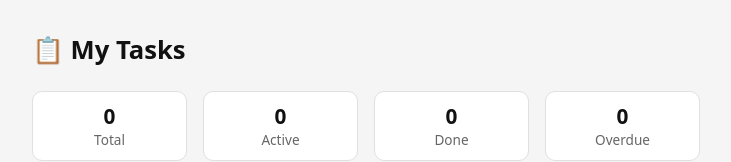
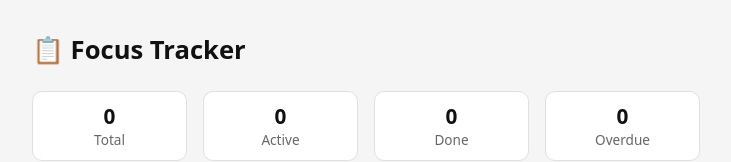
Before and after one commit to Kingmamba04/Focus-Tracker, a plain HTML site: page index.html in a window 1280 px wide. Shown: the top 162 px of the page, without its empty margins (274-1005 px from the left). Drawn offline with Linux system fonts and the light colour scheme.

Commit message:
Change title and header from 'Task Manager' to 'Focus Tracker'

```diff
--- a/index.html
+++ b/index.html
@@ -3,7 +3,7 @@
 <head>
 <meta charset="UTF-8">
 <meta name="viewport" content="width=device-width, initial-scale=1.0">
-<title>Task Manager</title>
+<title>Focus Tracker</title>
 <style>
   * { box-sizing: border-box; margin: 0; padding: 0; }
   body { font-family: system-ui, sans-serif; background: #f5f5f5; color: #1a1a1a; min-height: 100vh; }
@@ -60,7 +60,7 @@
 </head>
 <body>
 <div class="app">
-  <h1>📋 My Tasks</h1>
+  <h1>📋 Focus Tracker</h1>
 
   <div class="stats">
     <div class="stat"><strong id="stat-total">0</strong>Total</div>
```
